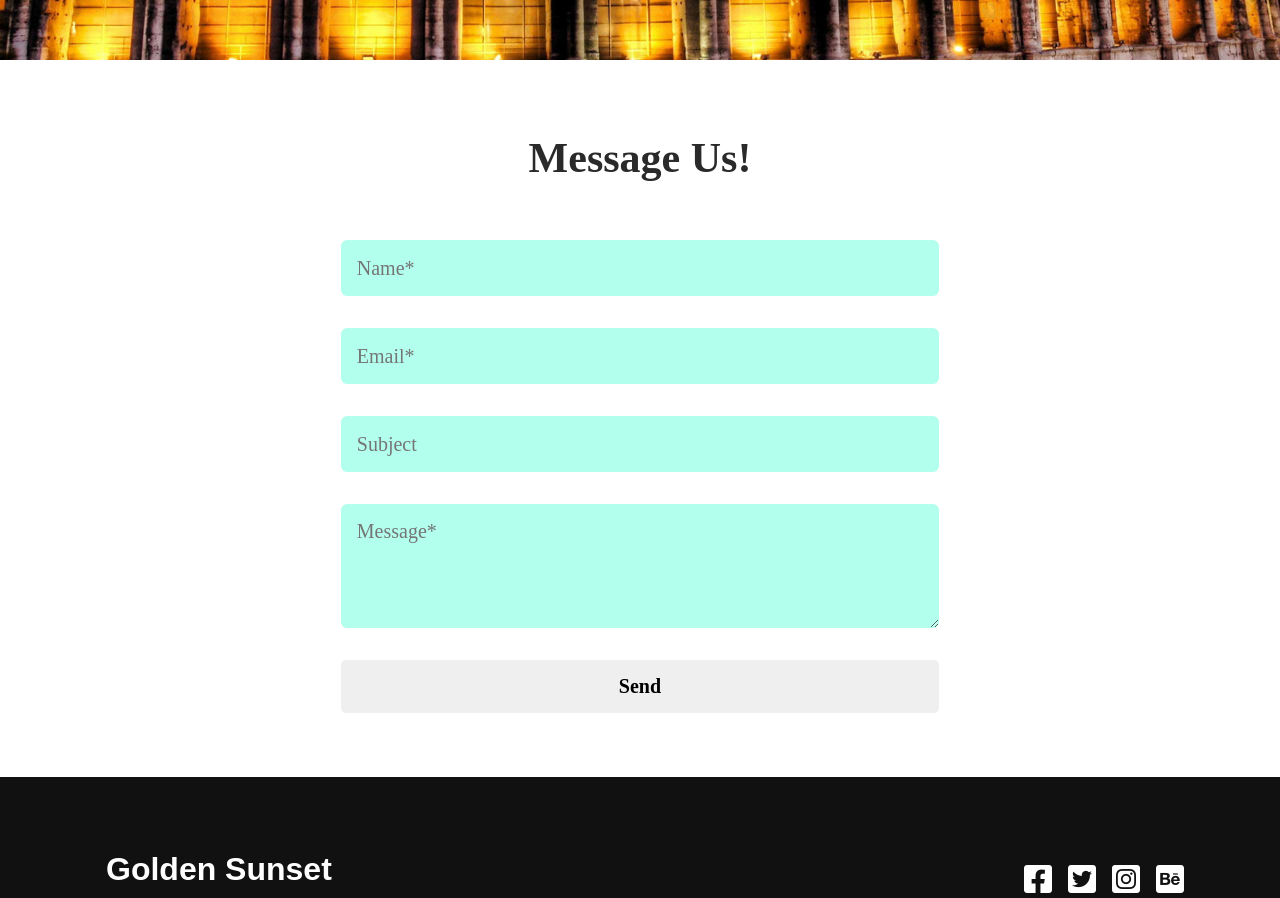
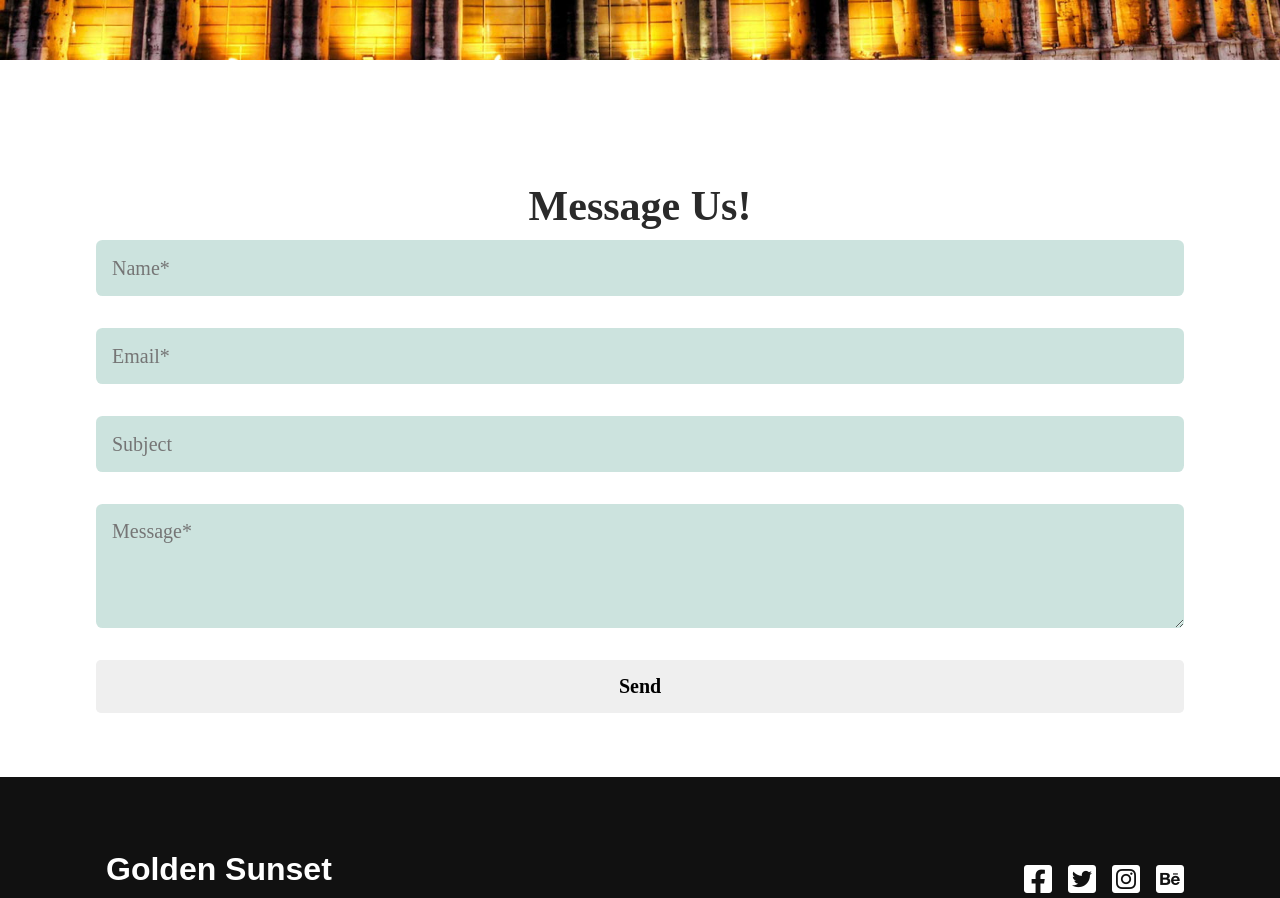
Before and after one commit to Abdirino/sunset-travel-website, a React (Create React App) app: page /contact in a window 1280 px wide. Shown: the part 460-1358 px from the top of the page. Built offline with nearby package versions, Linux system fonts and the light colour scheme; a web font is replaced by a local one.

Commit message:
contact sec revamp

```diff
--- a/src/components/ContactForm.js
+++ b/src/components/ContactForm.js
@@ -1,18 +1,21 @@
 import "./ContactFormStyle.css";
 
 function ContactForm() {
-    return(
+  return (
+    <>
       <div className="form-container">
+        <div className="formDetails"></div>
+        <form>
           <h1>Message Us!</h1>
-            <form>
-                <input placeholder="Name*"/>
-                <input placeholder="Email*"/>
-                <input placeholder="Subject"/>
+          <input placeholder="Name*" />
+          <input placeholder="Email*" />
+          <input placeholder="Subject" />
           <textarea placeholder="Message*" rows="4"></textarea>
           <button>Send</button>
         </form>
       </div>
-    )
+    </>
+  );
 }
 
 export default ContactForm;
--- a/src/components/ContactFormStyle.css
+++ b/src/components/ContactFormStyle.css
@@ -1,6 +1,7 @@
 .form-container{
     margin: 4rem 6rem;
     color: #2a2a2a;
+    display: flex;
 }
 .form-container form{
     padding-top: 3rem;
@@ -8,15 +9,17 @@
     flex-direction: column;
     width: 55%;
     margin: auto;
+    flex: 1 1 450px;
 }
-.form-container input{
+.form-container form input{
     height: 3.5rem;
     font-size: 20px;
     padding: 0 1rem;
     margin-bottom: 2rem;
     border-radius: 0.4rem;
     border: none;
-    background: rgba(1, 255, 196, 0.3);
+    background: rgba(0, 118, 90, 0.2);
+    color: white;
 }
 .form-container textarea{
     padding: 1rem;
@@ -24,7 +27,8 @@
     border-radius: 0.4rem;
     font-size: 20px;
     border: none;
-    background: rgba(1, 255, 196, 0.3);
+    background: rgba(0, 118, 90, 0.2);
+    color: white;
 }
 .form-container button{
     display: inline;
--- a/src/components/HeroStyle.css
+++ b/src/components/HeroStyle.css
@@ -2,11 +2,7 @@
   width: 100%;
   height: 100vh;
   position: relative;
-  background: black;
   overflow: hidden;
-  background: #C33764;
-  background: -webkit-linear-gradient(rgba(29, 38, 113, 0.8), rgba(195, 55, 100, 0.8)), url("https://bit.ly/2rlzaXi");
-  background: linear-gradient(rgba(29, 38, 113, 0.8), rgba(195, 55, 100, 0.8)), url("https://bit.ly/2rlzaXi");
 }
 .hero-mid {
   width: 100%;
--- a/src/routes/Blog/blog.css
+++ b/src/routes/Blog/blog.css
@@ -56,9 +56,12 @@
 }
 .next-prev i{
     padding: 10px 15px;
-    background: rgb(0, 200, 255);
+    background: rgb(8, 170, 140);
     cursor: pointer;
     border-radius: 5px;
+}
+.next-prev i:hover{
+    background: rgb(4, 182, 123);
 }
 .next-prev p{
     cursor: pointer;
--- a/src/routes/TourDetails/tourDetails.css
+++ b/src/routes/TourDetails/tourDetails.css
@@ -13,13 +13,13 @@
     padding: 25px 0;
 }
 .t-name h1{
-    font-size: 36px;
+    font-size: 40px;
     border-bottom: 2px solid rgb(7, 180, 145);
     font-weight: bold;
 }
 .t-name h2{
     color: rgb(15, 182, 140);
-    font-size: 33px;
+    font-size: 36px;
 }
 .t-name h2 span{
     color: rgb(96, 94, 94);
```
Lines whose indentation alone changed are shown as unchanged.
